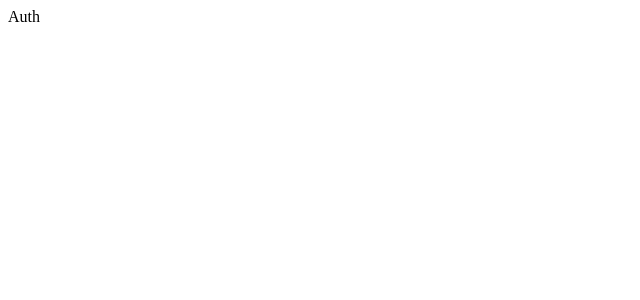
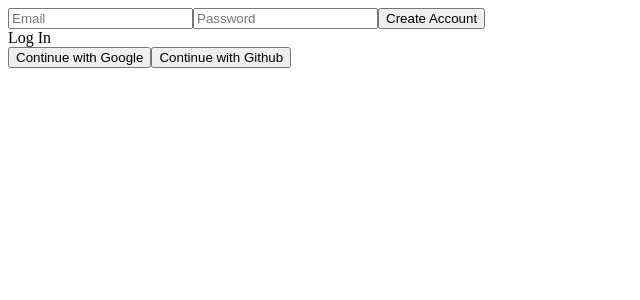
Before and after one commit to GwangjoGong/Nwitter, a React (Create React App) app: page /#/ in a window 1280 px wide. Shown: the top 300 px of the page, without its empty margins (0-640 px from the left). Built offline with nearby package versions, Linux system fonts and the light colour scheme; no server answers.

Commit message:
authentication

```diff
--- /dev/null
+++ b/jsconfig.json
@@ -0,0 +1,6 @@
+{
+  "compilerOptions": {
+    "baseUrl": "src"
+  },
+  "include": ["src"]
+}
--- a/src/components/App.js
+++ b/src/components/App.js
@@ -1,8 +1,23 @@
-import React from 'react'
-import AppRouter from './Router'
+import React, { useEffect, useState } from 'react'
+import AppRouter from 'components/Router'
+import { authService } from 'fbase'
 
 function App() {
-  return <AppRouter />
+  const [init, setInit] = useState(false)
+  const [isLoggedIn, setIsLoggedIn] = useState(false)
+
+  useEffect(() => {
+    authService.onAuthStateChanged(function (user) {
+      if (user) {
+        setIsLoggedIn(true)
+      } else {
+        setIsLoggedIn(false)
+      }
+      setInit(true)
+    })
+  }, [])
+
+  return <>{init ? <AppRouter isLoggedIn={isLoggedIn} /> : 'Initializing...'}</>
 }
 
 export default App
--- /dev/null
+++ b/src/components/Navigation.js
@@ -0,0 +1,17 @@
+import React from 'react'
+import { Link } from 'react-router-dom'
+
+const Navigation = () => (
+  <nav>
+    <ul>
+      <li>
+        <Link to='/'>Home</Link>
+      </li>
+      <li>
+        <Link to='/profile'>My Profile</Link>
+      </li>
+    </ul>
+  </nav>
+)
+
+export default Navigation
--- a/src/components/Router.js
+++ b/src/components/Router.js
@@ -1,12 +1,14 @@
-import React, { useState } from 'react'
-import { HashRouter as Router, Route, Switch } from 'react-router-dom'
+import React from 'react'
+import { HashRouter as Router, Redirect, Route, Switch } from 'react-router-dom'
+import Profile from 'routes/Profile'
 import Auth from '../routes/Auth'
 import Home from '../routes/Home'
+import Navigation from './Navigation'
 
-const AppRouter = () => {
-  const [isLoggedIn, setIsLoggedIn] = useState(false)
+const AppRouter = ({ isLoggedIn }) => {
   return (
     <Router>
+      {isLoggedIn && <Navigation />}
       <Switch>{isLoggedIn ? <InRoute /> : <OutRoute />}</Switch>
     </Router>
   )
@@ -17,6 +19,10 @@ const InRoute = () => (
     <Route exact path='/'>
       <Home />
     </Route>
+    <Route exact path='/profile'>
+      <Profile />
+    </Route>
+    <Redirect from='*' to='/' />
   </>
 )
 
@@ -25,6 +31,7 @@ const OutRoute = () => (
     <Route exact path='/'>
       <Auth />
     </Route>
+    <Redirect from='*' to='/' />
   </>
 )
 
--- a/src/firebase.js
+++ b/src/fbase.js
@@ -1,4 +1,5 @@
 import firebase from 'firebase'
+import 'firebase/auth'
 
 const firebaseConfig = {
   apiKey: process.env.REACT_APP_API_KEY,
@@ -10,4 +11,7 @@ const firebaseConfig = {
   appId: process.env.REACT_APP_APP_ID
 }
 // Initialize Firebase
-export default firebase.initializeApp(firebaseConfig)
+firebase.initializeApp(firebaseConfig)
+
+export const fbInstance = firebase
+export const authService = firebase.auth()
--- a/src/index.js
+++ b/src/index.js
@@ -1,7 +1,6 @@
 import React from 'react'
 import ReactDOM from 'react-dom'
-import App from './components/App'
-import firebase from './firebase'
+import App from 'components/App'
 
 ReactDOM.render(
   <React.StrictMode>
--- a/src/routes/Auth.js
+++ b/src/routes/Auth.js
@@ -1,3 +1,109 @@
-import React from 'react'
+import React, { useState } from 'react'
+import { authService, fbInstance } from 'fbase'
 
-export default () => <span>Auth</span>
+const Auth = () => {
+  const [email, setEmail] = useState('')
+  const [password, setPassword] = useState('')
+  const [newAccount, setNewAccount] = useState(true)
+  const [error, setError] = useState('')
+
+  const onChange = (event) => {
+    console.log(event.target.name)
+    const { name, value } = event.target
+    switch (name) {
+      case 'email':
+        setEmail(value)
+        break
+      case 'password':
+        setPassword(value)
+        break
+      default:
+        break
+    }
+  }
+
+  const onSubmit = async (event) => {
+    event.preventDefault()
+    try {
+      if (newAccount) {
+        // create account
+        const data = await authService.createUserWithEmailAndPassword(
+          email,
+          password
+        )
+        console.log(data)
+      } else {
+        //login
+        const data = await authService.signInWithEmailAndPassword(
+          email,
+          password
+        )
+        console.log(data)
+      }
+    } catch (err) {
+      alert(err.message)
+    }
+  }
+
+  const toggleAccount = () => {
+    setNewAccount(!newAccount)
+  }
+
+  const onSocialClick = async (event) => {
+    try {
+      const { name } = event.target
+      let provider
+      switch (name) {
+        case 'google':
+          provider = new fbInstance.auth.GoogleAuthProvider()
+          break
+        case 'github':
+          provider = new fbInstance.auth.GithubAuthProvider()
+          break
+        default:
+          break
+      }
+
+      await authService.signInWithPopup(provider)
+    } catch (err) {
+      alert(err.message)
+    }
+  }
+
+  return (
+    <div>
+      <form onSubmit={onSubmit}>
+        <input
+          value={email}
+          onChange={onChange}
+          type='email'
+          name='email'
+          placeholder='Email'
+          required
+        />
+        <input
+          value={password}
+          onChange={onChange}
+          type='password'
+          name='password'
+          placeholder='Password'
+          required
+        />
+        <input type='submit' value={newAccount ? 'Create Account' : 'Log In'} />
+      </form>
+      <span onClick={toggleAccount}>
+        {newAccount ? 'Log In' : 'Create Account'}{' '}
+      </span>
+      <div>
+        <button name='google' onClick={onSocialClick}>
+          Continue with Google
+        </button>
+        <button name='github' onClick={onSocialClick}>
+          Continue with Github
+        </button>
+      </div>
+    </div>
+  )
+}
+
+export default Auth
--- a/src/routes/Profile.js
+++ b/src/routes/Profile.js
@@ -1,3 +1,18 @@
+import { authService } from 'fbase'
 import React from 'react'
+import { useHistory } from 'react-router-dom'
 
-export default () => <span>Profile</span>
+const Profile = () => {
+  const history = useHistory()
+  const onClickLogout = () => {
+    authService.signOut()
+    history.push('/')
+  }
+  return (
+    <>
+      <button onClick={onClickLogout}>Log Out</button>
+    </>
+  )
+}
+
+export default Profile
```
